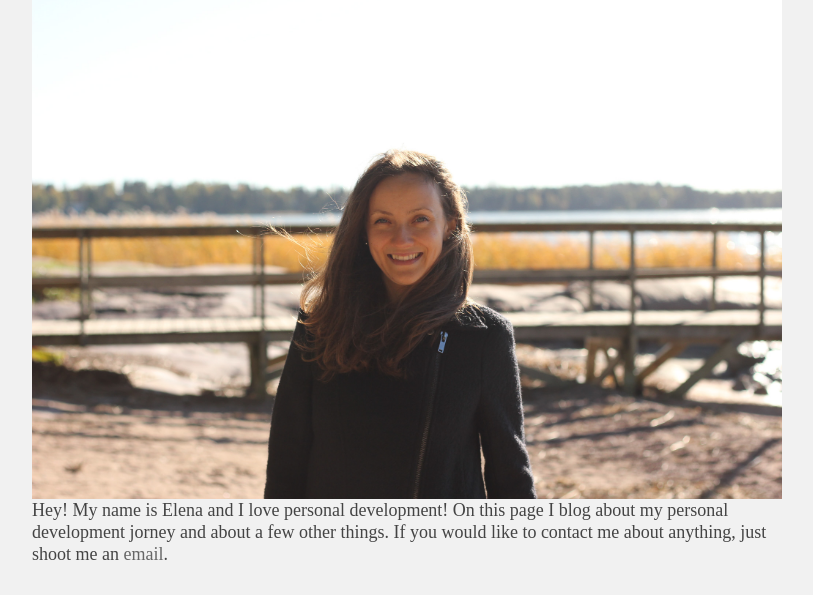
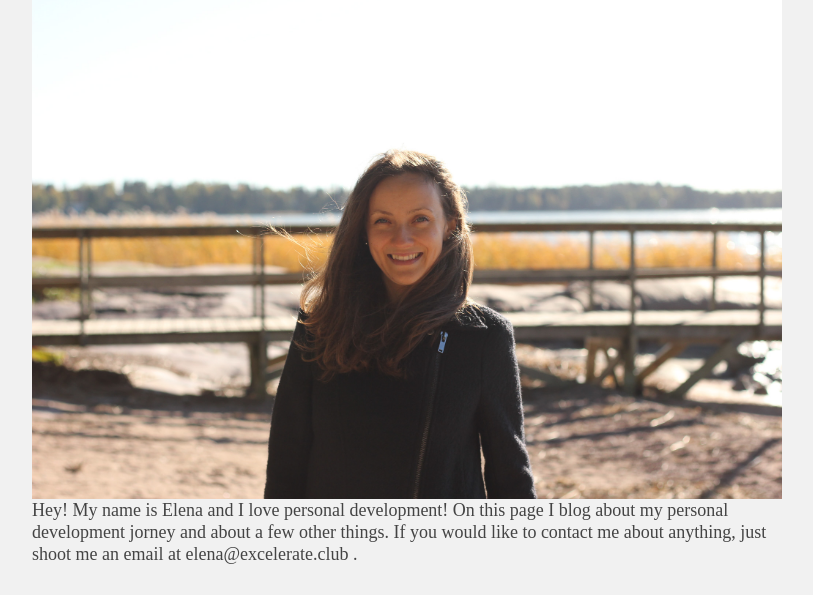
Before and after one commit to elenaoat/blog, a Django app: template personal/blogengine/templates/about.html in a window 1280 px wide. Shown: the part 205-800 px from the top of the page, without its empty margins (233-1046 px from the left). Run offline with Django 3.2, Linux system fonts and the light colour scheme; the template is opened without the code that fills it, so the values that code supplies are empty; parts of the project's set-up code (start-up, migrations or seed data) failed here and were passed over; some libraries are stand-ins or nearby versions.

Commit message:
rm js related to email sending

```diff
--- a/personal/blogengine/templates/about.html
+++ b/personal/blogengine/templates/about.html
@@ -3,7 +3,6 @@
 {% block content %}
 	<div class="row">
     <img class="responsive col-xs-8 col-xs-offset-2 col-md-8 col-md-offset-2" src="{% static 'img/elena_photo.jpg' %}" />
-    <p style="font-size: 18px;" class="col-xs-8 col-xs-offset-2 col-md-8 col-md-offset-2">Hey! My name is Elena and I love personal development! On this page I blog about my personal development jorney and about a few other things. If you would like to contact me about anything, just shoot me an <a href="mailto:elena@excelerate.club"
-    onmouseover="this.href=this.href.replace(/x/g,'');">email</a>.</p>
+    <p style="font-size: 18px;" class="col-xs-8 col-xs-offset-2 col-md-8 col-md-offset-2">Hey! My name is Elena and I love personal development! On this page I blog about my personal development jorney and about a few other things. If you would like to contact me about anything, just shoot me an email at elena@excelerate.club .</p>
     </div>
 {% endblock content %}
```
